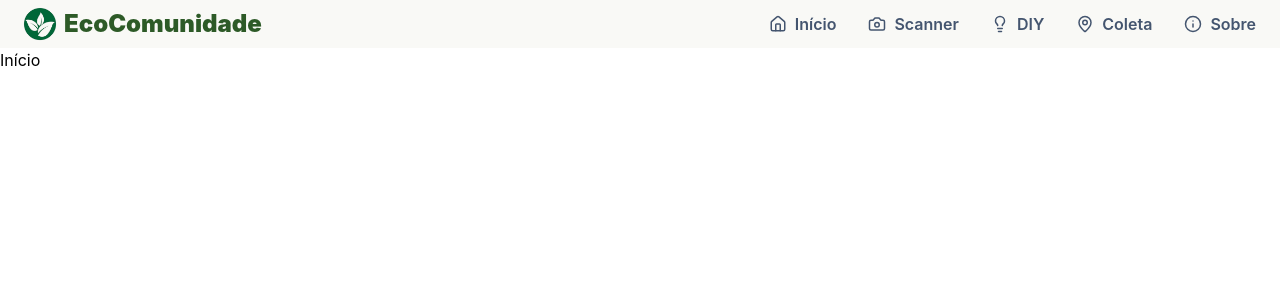
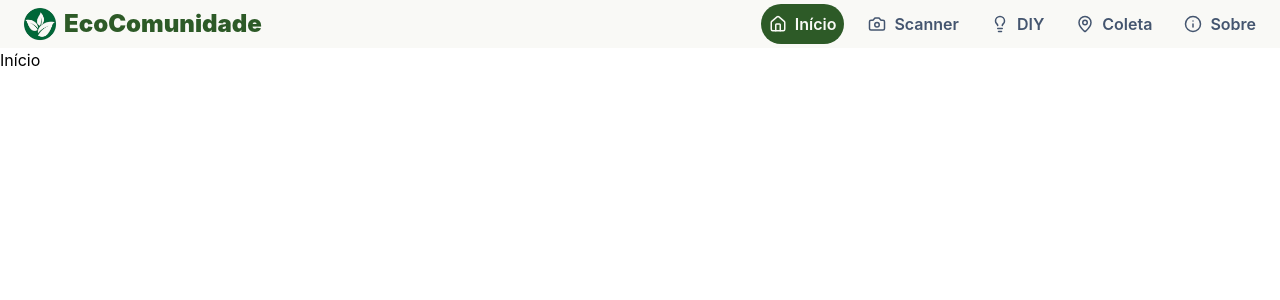
Before and after one commit to NicolleMP/EcoComunidade, a React (Vite) app: page / in a window 1280 px wide. Shown: the top 300 px of the page. Built offline with nearby package versions, Linux system fonts and the light colour scheme; the HTML template or start-up script is replaced by a standard one.

Commit message:
style(layout): adds visual highlight and transition for the active link in the Header

```diff
--- a/src/components/Header.jsx
+++ b/src/components/Header.jsx
@@ -26,7 +26,14 @@ const Header = () => {
           <li key={to}>
             <NavLink
               to={to}
-              className="flex items-center p-1 gap-2 text-[#44556f] font-semibold rounded-full p-2 hover:bg-[#eaeee9]"
+              className={({ isActive }) =>
+                `flex items-center gap-2 rounded-full p-2 font-semibold transition-colors duration-200
+              ${
+                isActive
+                  ? "bg-[#2D5A27] text-[#f9faf6]"
+                  : "text-[#44556f] hover:bg-[#eaeee9]"
+              }`
+              }
             >
               <Icon size={18} />
               <span>{text}</span>
```
